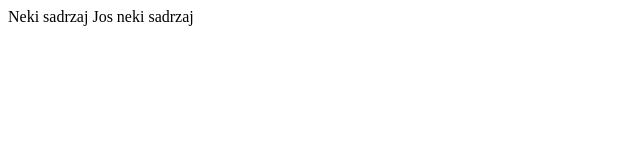
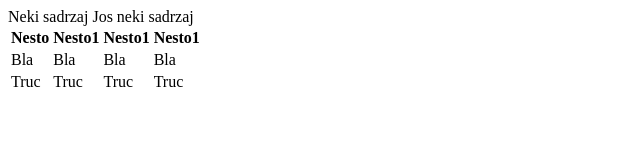
Before and after one commit to vladanrstc/lamsProba, a plain HTML site: page index.html in a window 1280 px wide. Shown: the whole page, without its empty margins (0-640 px from the left). Drawn offline with Linux system fonts and the light colour scheme.

Commit message:
Ubacena Tabela
Bla bla truc truc

```diff
--- a/index.html
+++ b/index.html
@@ -8,5 +8,31 @@
 Neki sadrzaj
 Jos neki sadrzaj
 
+<table>
+<thead>
+	<tr>
+		<th>Nesto</th>
+		<th>Nesto1</th>
+		<th>Nesto1</th>
+		<th>Nesto1</th>
+	</tr>
+	<tr>
+		<td>Bla</td>
+		<td>Bla</td>
+		<td>Bla</td>
+		<td>Bla</td>
+	</tr>
+	<tr>
+		<td>Truc</td>
+		<td>Truc</td>
+		<td>Truc</td>
+		<td>Truc</td>
+	</tr>
+</thead>
+<tbody>
+
+</tbody>
+</table>
+
 </body>
 </html>
```
